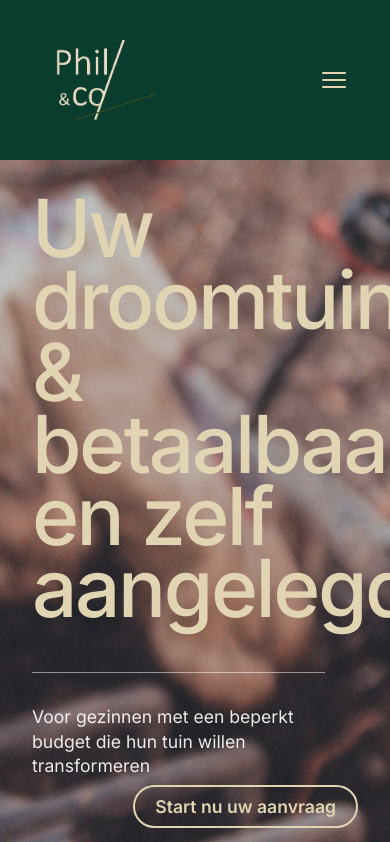
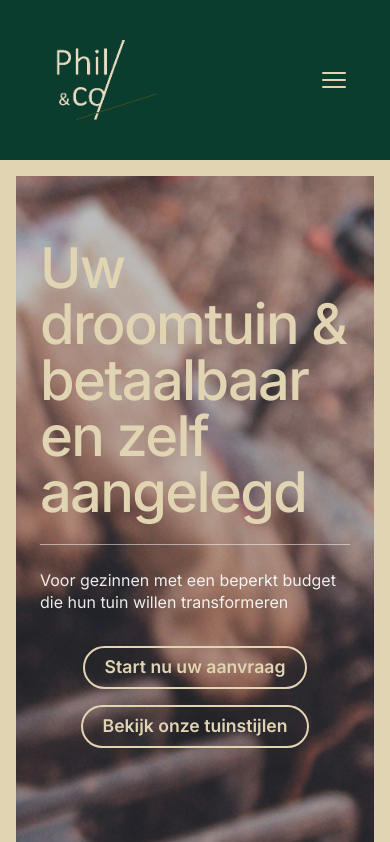
Before and after one commit to Sacha-Gazeau/atwork-3_4ga, a Next.js app: page / in a window 390 px wide. Shown: the top 842 px of the page. Built offline with nearby package versions, Linux system fonts and the light colour scheme; what @edgestore/react would draw is missing.

Commit message:
feat: Implement responsive hero section styling, adjust page title appearance, and remove style card hover effects.

```diff
--- a/src/app/globals.css
+++ b/src/app/globals.css
@@ -277,16 +277,11 @@ footer.footer {
 }
 
 .page-title {
-  background: var(--background-item);
-  color: var(--background);
-  padding: 0.75rem 1.5rem;
-  border-radius: 8px;
-  font-size: 1.1rem;
-  font-weight: 600;
+  font-size: 2.4rem;
+  font-weight: 700;
+  margin: 2rem auto 2.5rem;
+  color: var(--background-item);
   text-align: center;
-  max-width: 600px;
-  margin: 2rem auto 1rem;
-  display: inline-block;
   font-family: var(--font-inter), "Odoo Unicode Support Noto", sans-serif;
 }
 
--- a/src/app/style/home.css
+++ b/src/app/style/home.css
@@ -8,6 +8,8 @@
   height: 90vh;
   overflow: hidden;
   isolation: isolate;
+  border: clamp(1rem, 2vw, 2rem) solid #e0d4b3;
+  box-sizing: border-box;
 }
 
 .hero__background {
@@ -146,6 +148,45 @@
   object-fit: cover;
 }
 
+@media (max-width: 768px) {
+  .hero {
+    height: auto;
+    min-height: 90vh;
+  }
+
+  .hero__content {
+    display: flex;
+    flex-direction: column;
+    justify-content: space-between;
+    padding: 2rem 1.5rem;
+  }
+
+  .hero__text {
+    max-width: 100%;
+    margin-bottom: 2rem;
+    margin-top: 2rem;
+  }
+
+  .hero__title {
+    font-size: clamp(3.5rem, 14vw, 5rem);
+    line-height: 1;
+  }
+
+  .hero__subtitle {
+    margin-top: 1.5rem;
+    font-size: 1rem;
+    padding-top: 1.5rem;
+    max-width: 100%;
+  }
+
+  .hero__actions {
+    width: 100%;
+    justify-content: center;
+    margin-top: auto;
+    padding-bottom: 2rem;
+  }
+}
+
 .about__title {
   font-size: clamp(1.8rem, 4vw, 2.5rem);
   font-weight: 700;
--- a/src/app/style/inspiratie.css
+++ b/src/app/style/inspiratie.css
@@ -24,10 +24,6 @@
   flex-direction: column;
 }
 
-.style-card:hover {
-  transform: translateY(-5px);
-  box-shadow: 0 20px 25px -5px rgba(0, 0, 0, 0.1), 0 10px 10px -5px rgba(0, 0, 0, 0.04);
-}
 
 .style-card__image-container {
   position: relative;
@@ -40,9 +36,6 @@
   transition: transform 0.5s ease;
 }
 
-.style-card:hover .style-card__image {
-  transform: scale(1.05);
-}
 
 .style-card__content {
   padding: 1.5rem;
```
